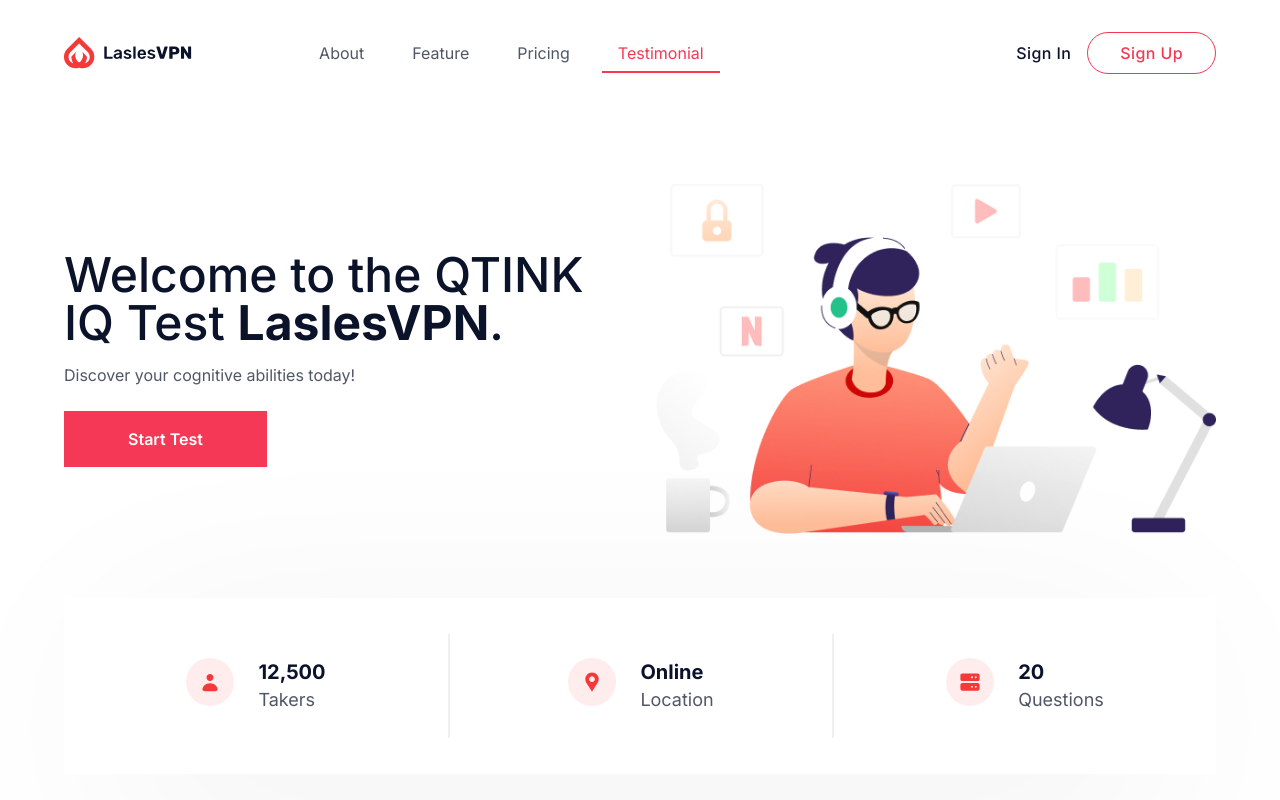
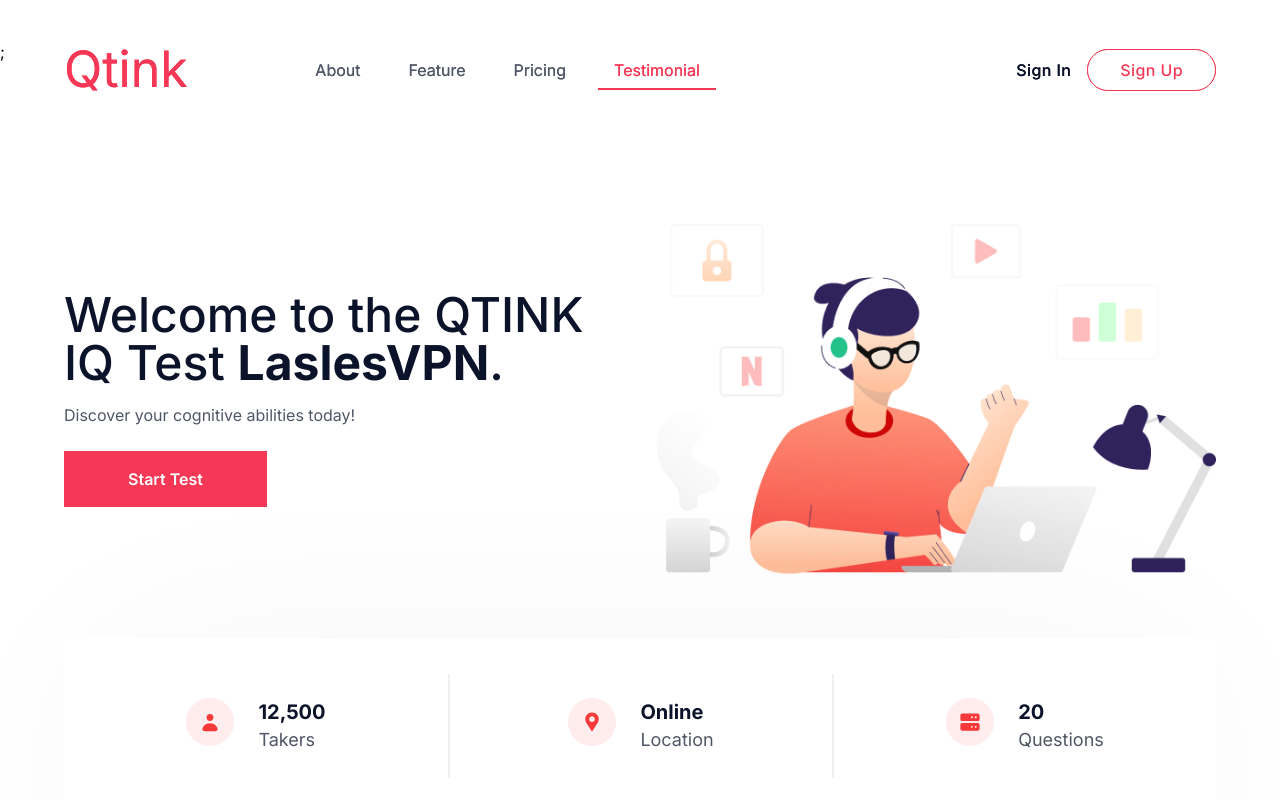
Before and after one commit to Muath01/html-css, a Next.js app: page / in a window 1280 px wide. Shown: the top 800 px of the page. Built offline with nearby package versions, Linux system fonts and the light colour scheme.

Commit message:
navBar fix

```diff
--- a/src/app/complete/payment/checkout.tsx
+++ b/src/app/complete/payment/checkout.tsx
@@ -31,7 +31,7 @@ function Checkout({ amount }: { amount: string }) {
         ],
         mode: "payment",
         successUrl: `${getSuccessURL()}/complete/chart`,
-        cancelUrl: `${getSuccessURL()}/payment`,
+        cancelUrl: `${getSuccessURL()}/complete/payment`,
       });
 
       if (error) {
--- a/src/app/layout.tsx
+++ b/src/app/layout.tsx
@@ -34,7 +34,13 @@ export default function RootLayout({
           inter.variable
         )}
       >
-        {pathname != "/quiz" ? <Header /> : ""}
+        {pathname != "/quiz" ? (
+          <div className="mb-10">
+            <Header />
+          </div>
+        ) : (
+          ""
+        )}
         {children}
       </body>
     </html>
--- a/src/components/layout/Header.tsx
+++ b/src/components/layout/Header.tsx
@@ -23,19 +23,23 @@ function Header() {
     <>
       <header
         className={
-          "fixed top-0 w-full  z-30 bg-white-500 transition-all " +
+          "fixed top-0 w-full  z-30  transition-all  bg-white h-24 mb-10 " +
           (scrollActive ? " shadow-md pt-0" : " pt-4")
         }
       >
         <nav className="max-w-screen-xl px-6 sm:px-8 lg:px-16 mx-auto grid grid-flow-col py-3 sm:py-4">
-          <div className="col-start-1 col-end-2 flex items-center">
-            <Image
+          <h1
+            className="text-[50px] text-orange-500 cursor-pointer"
+            onClick={() => router.push("/")}
+          >
+            Qtink
+          </h1>
+          {/* <Image
               onClick={() => router.push("/")}
               src={Logo}
               alt="Logo"
               className="h-8 w-auto"
-            />
-          </div>
+            /> */}
           <ul className="hidden lg:flex col-start-4 col-end-8 text-black-500  items-center">
             <LinkScroll
               activeClass="active"
```
